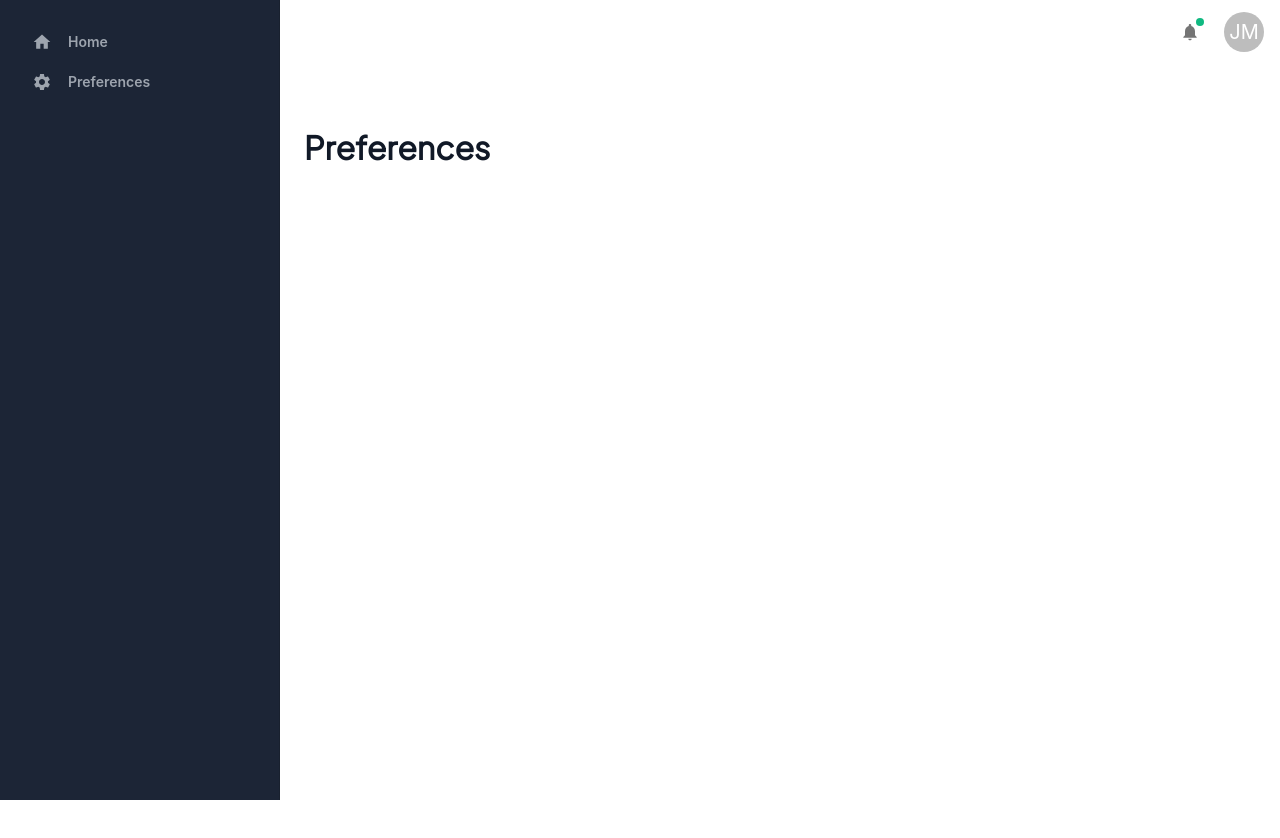
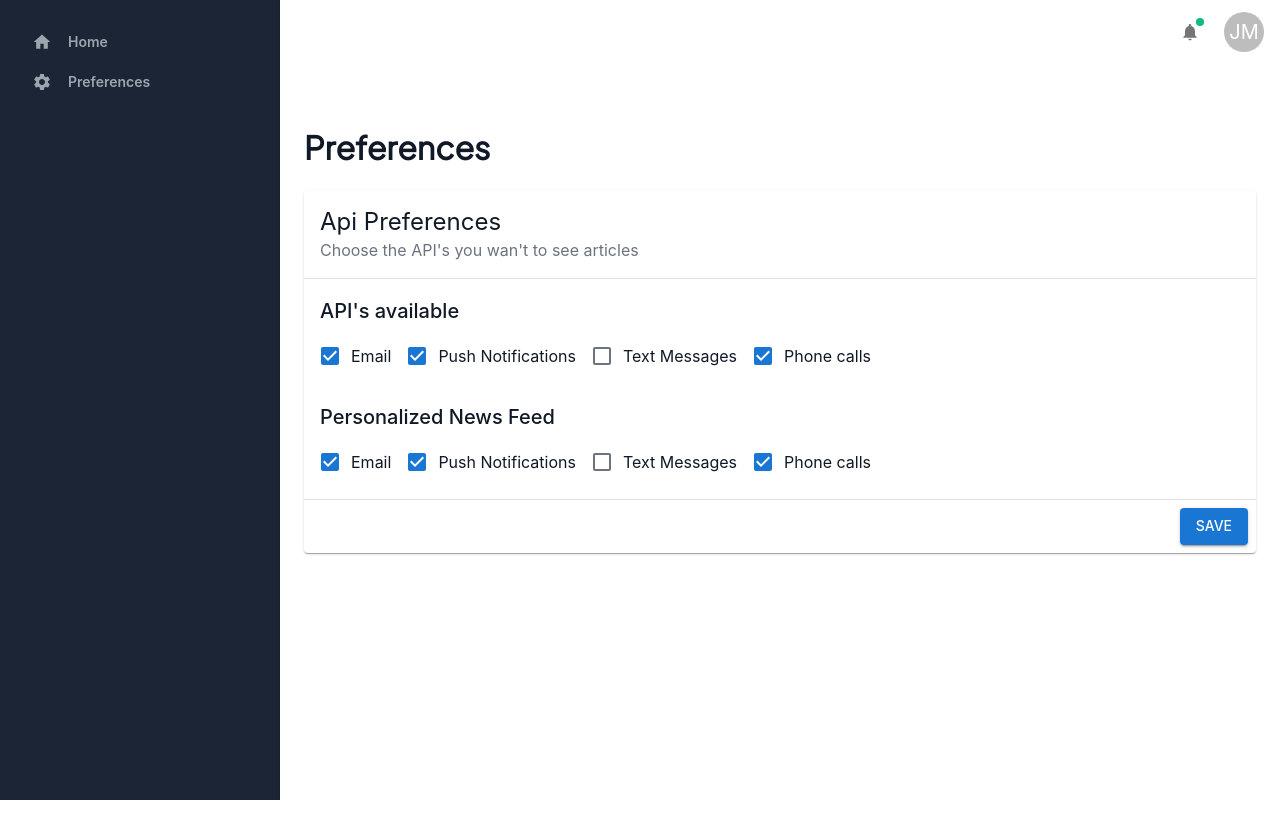
Before and after one commit to carreiraDesenvolvedor/react-news-app, a React (Create React App) app: page /preferences in a window 1280 px wide. Shown: the top 838 px of the page. Built offline with nearby package versions, Linux system fonts and the light colour scheme.

Commit message:
Creating the basic structure for the PreferencesPage and added few typography

```diff
--- /dev/null
+++ b/src/components/card/form/index.tsx
@@ -0,0 +1,53 @@
+import React, { FC, ReactNode, useCallback } from 'react';
+import {
+  Button,
+  Card,
+  CardActions,
+  CardContent,
+  CardHeader,
+  Divider,
+} from '@mui/material';
+
+interface ICardForm {
+  header: {
+    title: string;
+    subheader?: string;
+  };
+  children: ReactNode | ReactNode[];
+  onFormSubmit: (
+    event: React.FormEvent<HTMLFormElement>,
+  ) => void;
+}
+
+export const CardForm: FC<ICardForm> = ({
+  header,
+  children,
+  onFormSubmit,
+}) => {
+  const handleSubmit = useCallback(
+    (event: React.FormEvent<HTMLFormElement>) => {
+      event.preventDefault();
+      onFormSubmit(event);
+    },
+    [],
+  );
+
+  return (
+    <form onSubmit={handleSubmit}>
+      <Card>
+        <CardHeader
+          subheader={header.subheader}
+          title={header.title}
+        />
+        <Divider />
+        <CardContent>{children}</CardContent>
+        <Divider />
+        <CardActions sx={{ justifyContent: 'flex-end' }}>
+          <Button type="submit" variant="contained">
+            Save
+          </Button>
+        </CardActions>
+      </Card>
+    </form>
+  );
+};
--- a/src/pages/logged/PreferencesPage.tsx
+++ b/src/pages/logged/PreferencesPage.tsx
@@ -2,6 +2,7 @@ import { Box, Container, Stack } from '@mui/material';
 import React, { FC, ReactElement } from 'react';
 import { LoggedLayout } from '../../layouts/logged';
 import { PageTopActions } from '../../components/page-top-actions';
+import { SectionPreferencesApi } from '../../sections/preferences/preferences-api';
 
 export const PreferencesPage: FC = (): ReactElement => {
   return (
@@ -10,6 +11,7 @@ export const PreferencesPage: FC = (): ReactElement => {
         <Container maxWidth={'lg'}>
           <Stack spacing={3}>
             <PageTopActions title="Preferences" />
+            <SectionPreferencesApi />
           </Stack>
         </Container>
       </Box>
--- /dev/null
+++ b/src/sections/preferences/preferences-api.tsx
@@ -0,0 +1,78 @@
+import React, { FC, ReactElement } from 'react';
+import {
+  Checkbox,
+  FormControlLabel,
+  Stack,
+  Typography,
+  Unstable_Grid2 as Grid,
+  Divider,
+} from '@mui/material';
+import { CardForm } from '../../components/card/form';
+
+export const SectionPreferencesApi: FC =
+  (): ReactElement => {
+    return (
+      <CardForm
+        onFormSubmit={() => alert('SUBMITED')}
+        header={{
+          title: 'Api Preferences',
+          subheader:
+            "Choose the API's you wan't to see articles",
+        }}
+      >
+        <Grid container spacing={3} wrap="wrap">
+          <Grid xs={12} sm={12} md={12}>
+            <Stack spacing={1}>
+              <Typography variant="h6">
+                API&apos;s available
+              </Typography>
+              <Stack flexDirection={'row'}>
+                <FormControlLabel
+                  control={<Checkbox defaultChecked />}
+                  label="Email"
+                />
+                <FormControlLabel
+                  control={<Checkbox defaultChecked />}
+                  label="Push Notifications"
+                />
+                <FormControlLabel
+                  control={<Checkbox />}
+                  label="Text Messages"
+                />
+                <FormControlLabel
+                  control={<Checkbox defaultChecked />}
+                  label="Phone calls"
+                />
+              </Stack>
+            </Stack>
+          </Grid>
+          <Divider />
+          <Grid xs={12} sm={12} md={12}>
+            <Stack spacing={1}>
+              <Typography variant="h6">
+                Personalized News Feed
+              </Typography>
+              <Stack flexDirection={'row'}>
+                <FormControlLabel
+                  control={<Checkbox defaultChecked />}
+                  label="Email"
+                />
+                <FormControlLabel
+                  control={<Checkbox defaultChecked />}
+                  label="Push Notifications"
+                />
+                <FormControlLabel
+                  control={<Checkbox />}
+                  label="Text Messages"
+                />
+                <FormControlLabel
+                  control={<Checkbox defaultChecked />}
+                  label="Phone calls"
+                />
+              </Stack>
+            </Stack>
+          </Grid>
+        </Grid>
+      </CardForm>
+    );
+  };
--- a/src/theme/createTypography.ts
+++ b/src/theme/createTypography.ts
@@ -4,6 +4,11 @@ export const createTypography = (): TypographyOptions => {
   return {
     fontFamily:
       '"Inter",-apple-system, BlinkMacSystemFont, "Segoe UI", Helvetica, Arial, sans-serif',
+    body2: {
+      fontSize: '0.875rem',
+      fontWeight: 400,
+      lineHeight: 1.57,
+    },
     h1: {
       fontFamily: 'Plus Jakarta Sans, sans-serif',
       fontWeight: 700,
@@ -11,7 +16,7 @@ export const createTypography = (): TypographyOptions => {
       lineHeight: 1.2,
     },
     h4: {
-      fontFamily: "'Plus Jakarta Sans', sans-serif",
+      fontFamily: 'Plus Jakarta Sans, sans-serif',
       fontWeight: 700,
       fontSize: '2rem',
       lineHeight: 1.2,
@@ -21,15 +26,17 @@ export const createTypography = (): TypographyOptions => {
       fontWeight: 500,
       lineHeight: 1.57,
     },
-    body2: {
-      fontSize: '0.875rem',
-      fontWeight: 400,
-      lineHeight: 1.57,
-    },
     subtitle2: {
       fontSize: '0.875rem',
       fontWeight: 500,
       lineHeight: 1.57,
     },
+    overline: {
+      fontSize: '0.75rem',
+      fontWeight: 600,
+      letterSpacing: '0.5px',
+      lineHeight: 2.5,
+      textTransform: 'uppercase',
+    },
   };
 };
```
